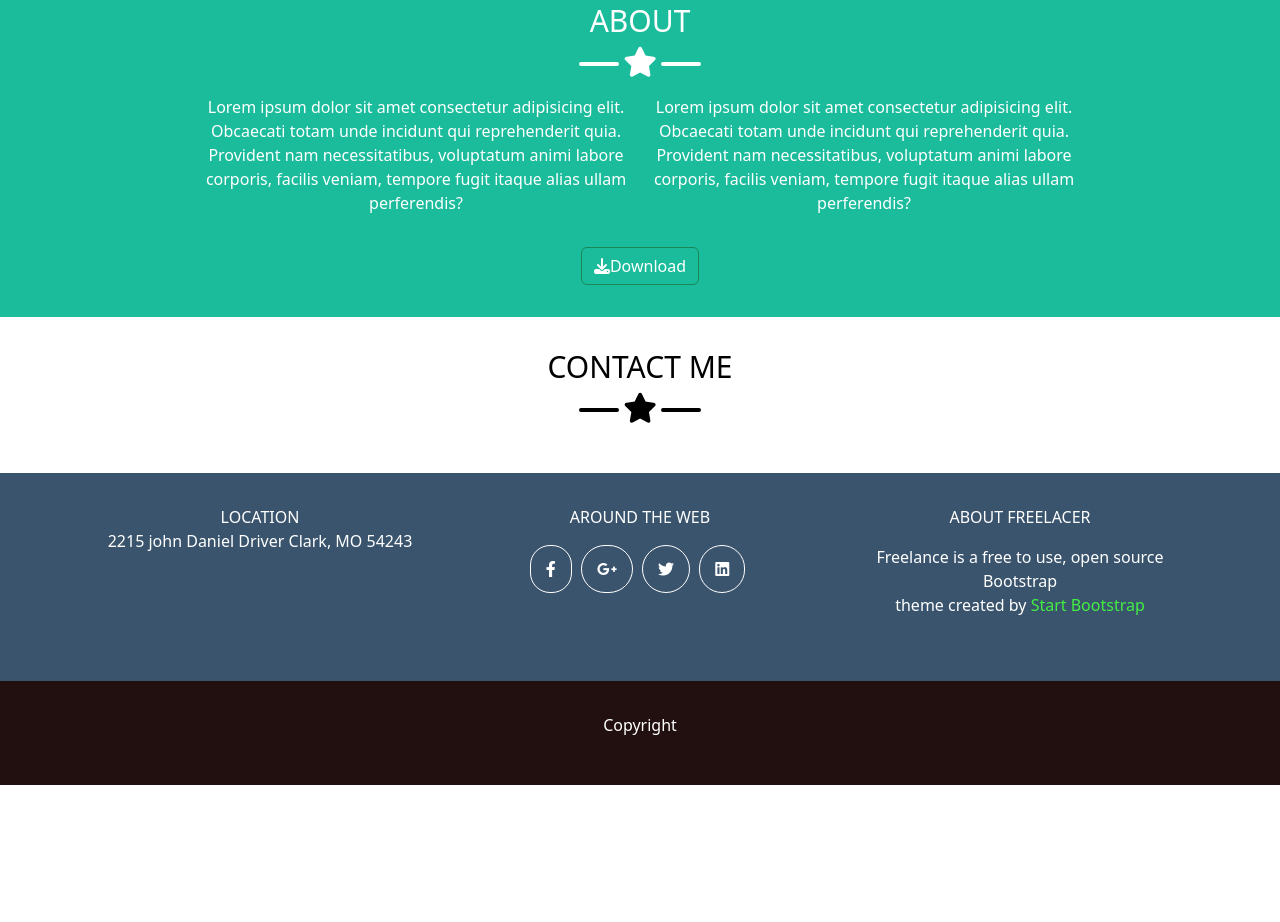
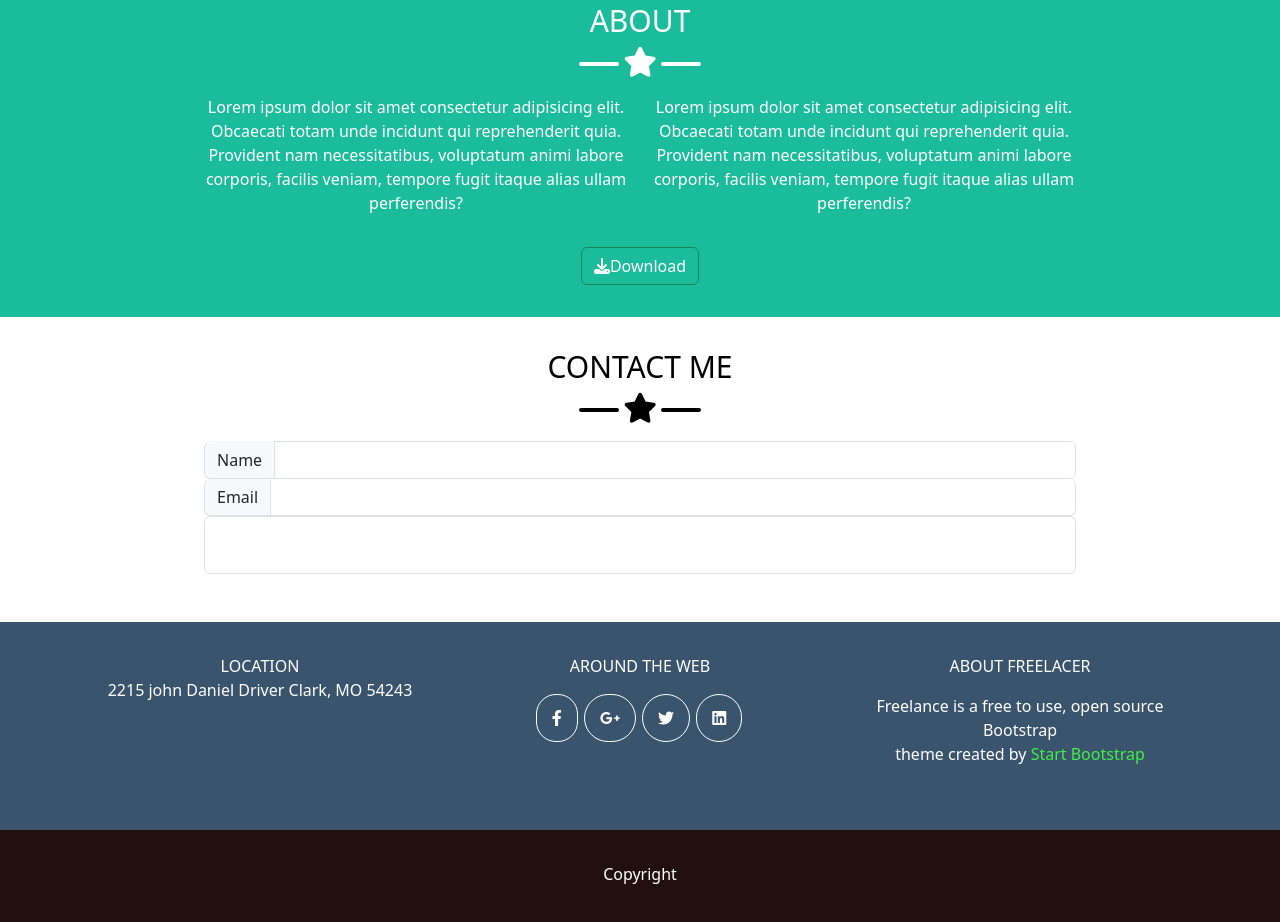
Before and after one commit to Fradala/html-css-bootstrap-freelancer, a plain HTML site: page index.html in a window 1280 px wide. Shown: the part 1211-2133 px from the top of the page. Before the commit the page ends 1996 px from the top, so only its background shows below. Drawn offline with nearby package versions, Linux system fonts and the light colour scheme.

Commit message:
prova per inserire il textarea

```diff
--- a/index.html
+++ b/index.html
@@ -109,7 +109,20 @@
                 </div>
                 <div class="row">
                     <div class="col-12">
+                        <div class="input-group border-top-0">
+                            <span class="input-group-text border-top-0">Name</span>
+                            <input type="text" aria-label="Name" class="form-control">
+                        </div>
+                        <div class="input-group border-top-0">
+                            <span class="input-group-text border-top-0">Email</span>
+                            <input type="email" aria-label="Email" class="form-control border-top-0">
+                        </div>
 
+                        <div class="form-floating mb-3 border-top-0">
+                            <input type="email" class="form-control" id="floatingInput" placeholder="name@example.com">
+                            <label for="floatingInput">Email address</label>
+
+                        </div>
                     </div>
                 </div>
             </div>
--- a/style/style.css
+++ b/style/style.css
@@ -112,25 +112,25 @@ section{
     border-radius: 20px;
     border: 1px solid white;
     padding: 15px;
-    margin-right: 5px;
+    margin-right: 2px;
 }
 .fa-google-plus-g{
     border-radius: 26px;
     border: 1px solid white;
     padding: 15px;
-    margin-right: 5px;
+    margin-right: 2px;
 }
 .fa-twitter{
     border-radius: 26px;
     border: 1px solid white;
     padding: 15px;
-    margin-right: 5px;
+    margin-right: 2px;
 }
 .fa-linkedin{
     border-radius: 26px;
     border: 1px solid white;
     padding: 15px;
-    margin-right: 5px;
+    margin-right: 2px;
 }
 
 .text-verde{
```
